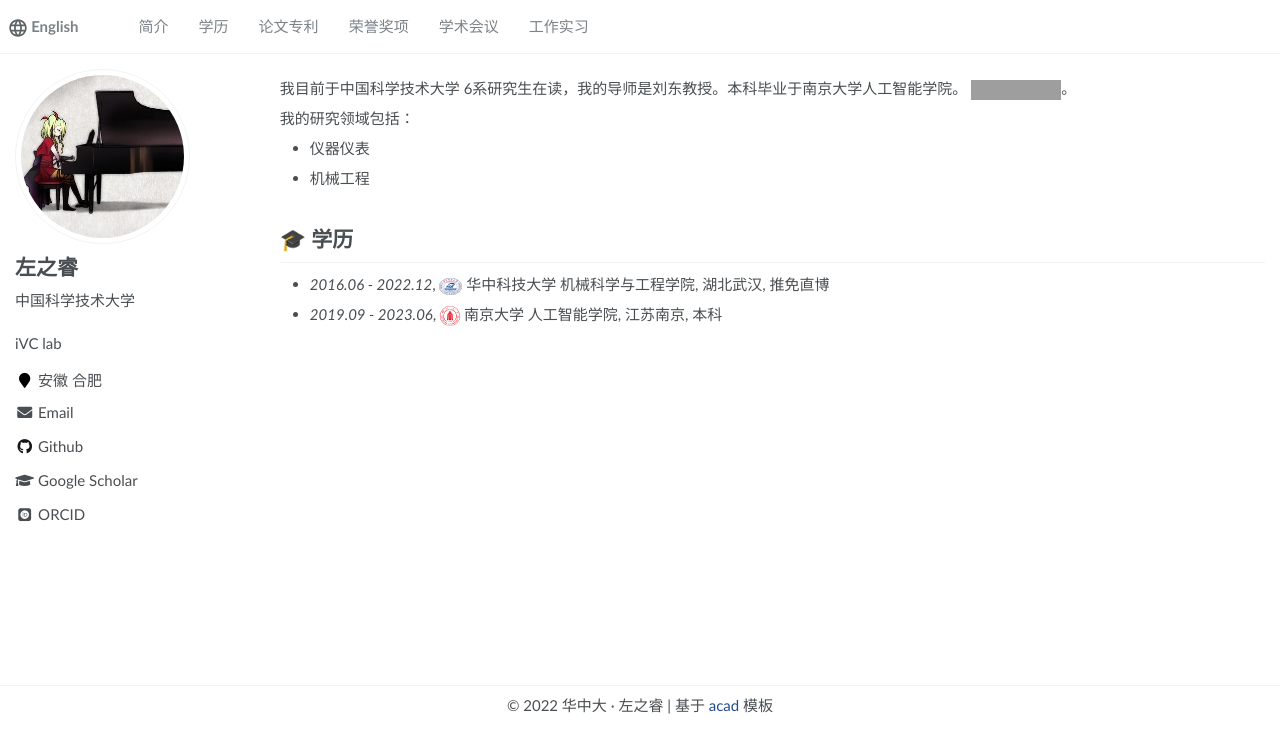
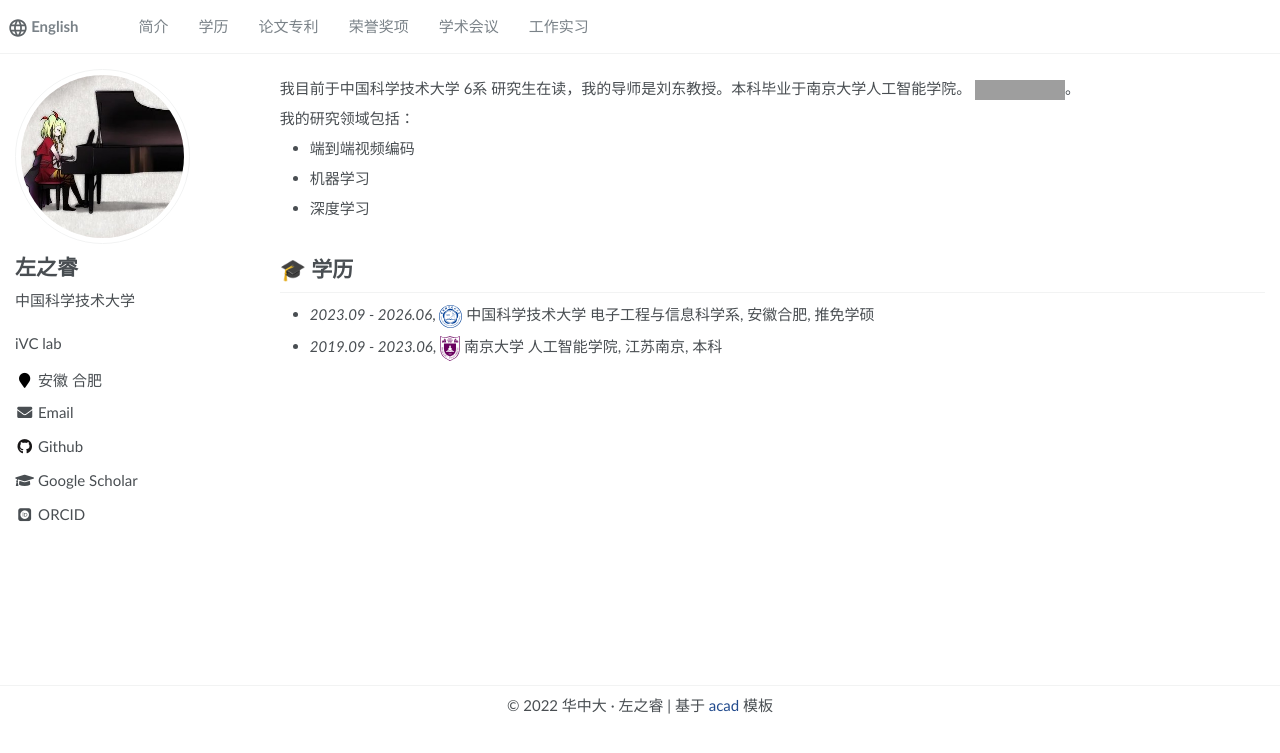
Before and after one commit to DeathPolca/DeathPolca.github.io, a Jekyll site: the page built from _pages/about.md, in a window 1280 px wide. Shown: the top 753 px of the page. Built offline with Jekyll 4.4.1, drawn with Linux system fonts in a browser that asks for light colours; some web fonts are replaced; grey boxes are pictures that could not be loaded.

Commit message:
some changes

```diff
--- a/_pages/about.md
+++ b/_pages/about.md
@@ -17,12 +17,13 @@ redirect_from:
 
 <span class='anchor' id='about-me'></span>
 
-我目前于中国科学技术大学 6系研究生在读，我的导师是刘东教授。本科毕业于南京大学人工智能学院。
+我目前于中国科学技术大学 6系 研究生在读，我的导师是刘东教授。本科毕业于南京大学人工智能学院。
  <a href='https://scholar.google.com/citations?user=WMkMTb4AAAAJ'><img src="https://img.shields.io/endpoint?url={{ url | url_encode }}&logo=Google%20Scholar&labelColor=f6f6f6&color=9cf&style=flat&label=引用"></a>。
 
 我的研究领域包括：
-- 仪器仪表
-- 机械工程
+- 端到端视频编码
+- 机器学习
+- 深度学习
 
 
 
@@ -30,8 +31,8 @@ redirect_from:
 <span class='anchor' id='-xl'></span>
 
 # 🎓 学历
-- *2016.06 - 2022.12*, <a href="https://www.hust.edu.cn/"><img class="svg" src="/images/HUST_logo.svg" width="23pt"></a> 华中科技大学 机械科学与工程学院, 湖北武汉, 推免直博
-- *2019.09 - 2023.06*, <a href="https://www.scu.edu.cn/"><img class="svg" src="/images/SCU_logo.svg" width="20pt"></a> 南京大学 人工智能学院, 江苏南京, 本科
+- *2023.09 - 2026.06*, <a href="https://www.ustc.edu.cn/"><img class="svg" src="/images/ustc.svg" width="23pt"></a> 中国科学技术大学 电子工程与信息科学系, 安徽合肥, 推免学硕
+- *2019.09 - 2023.06*, <a href="https://www.nju.edu.cn/"><img class="svg" src="/images/nju.svg" width="20pt"></a> 南京大学 人工智能学院, 江苏南京, 本科
 
 <span class='anchor' id='-lwzl'></span>
 
```
Also changed, not shown: images/nju.svg (added), images/ustc.svg (added).
